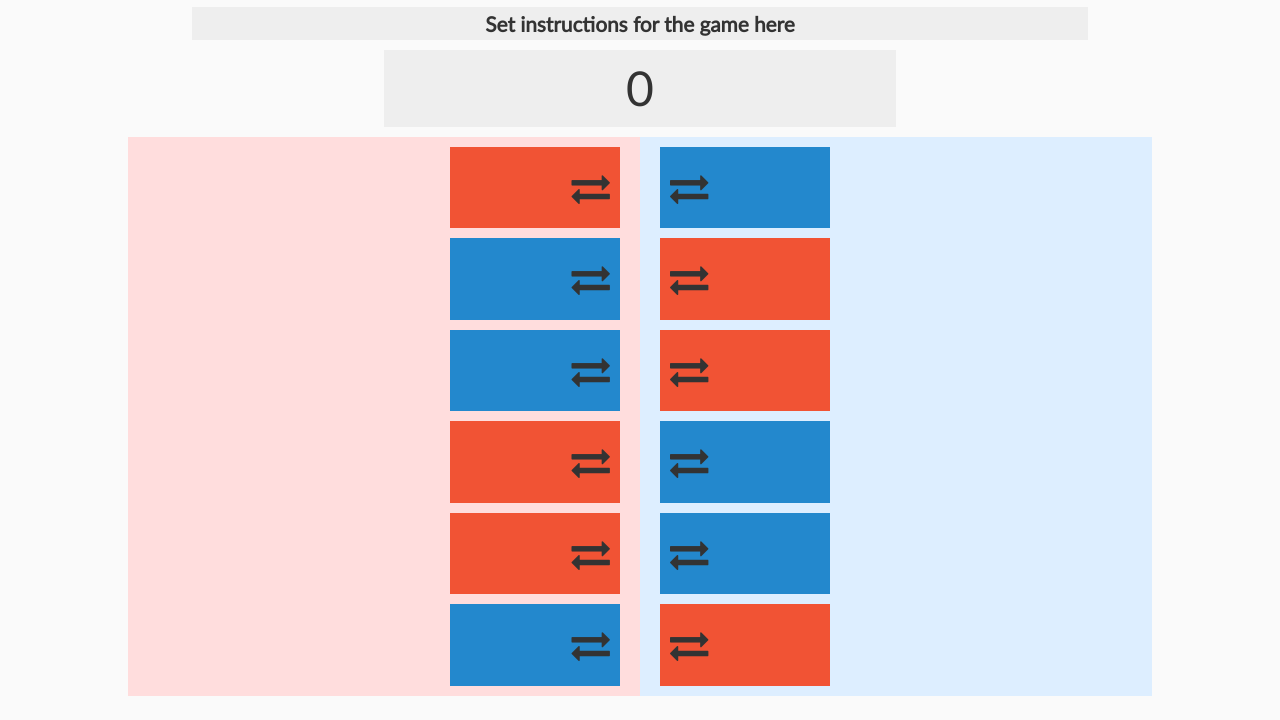
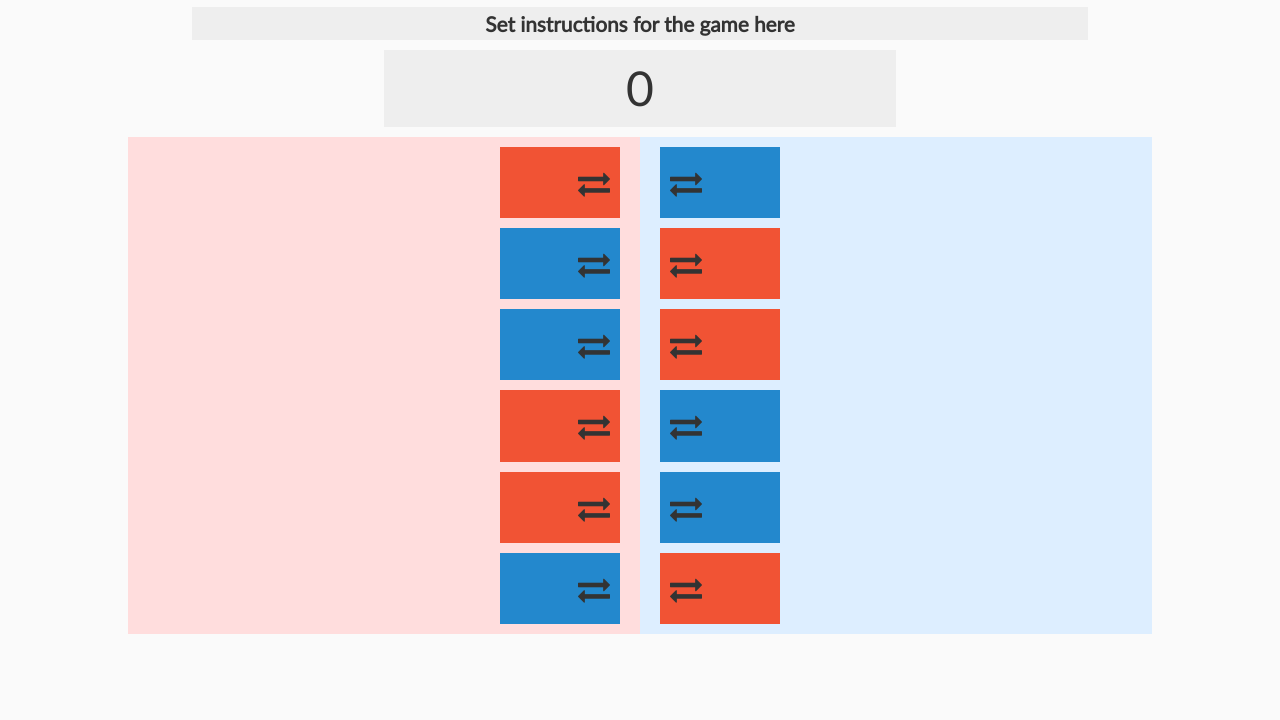
Before and after one commit to paulocoding/L-Switch, a website: page public/index.html in a window 1280 px wide. Shown: the part 80-800 px from the top of the page. Drawn offline with Linux system fonts and the light colour scheme.

Commit message:
decreased size of blocks

```diff
--- a/source/scss/3-modules/game.scss
+++ b/source/scss/3-modules/game.scss
@@ -7,8 +7,8 @@
 	 li{
 		 cursor: pointer;
 		 display: block;
-		 width: 150px;
-		 font-size: 2.4rem;
+		 width: 100px;
+		 font-size: 2rem;
 		 margin: 10px;
 		 padding: 10px;
 		 background-color: #2388cd;
```
Also changed, not shown: public/assets/css/3-modules/game.css, public/assets/css/styles.css.
